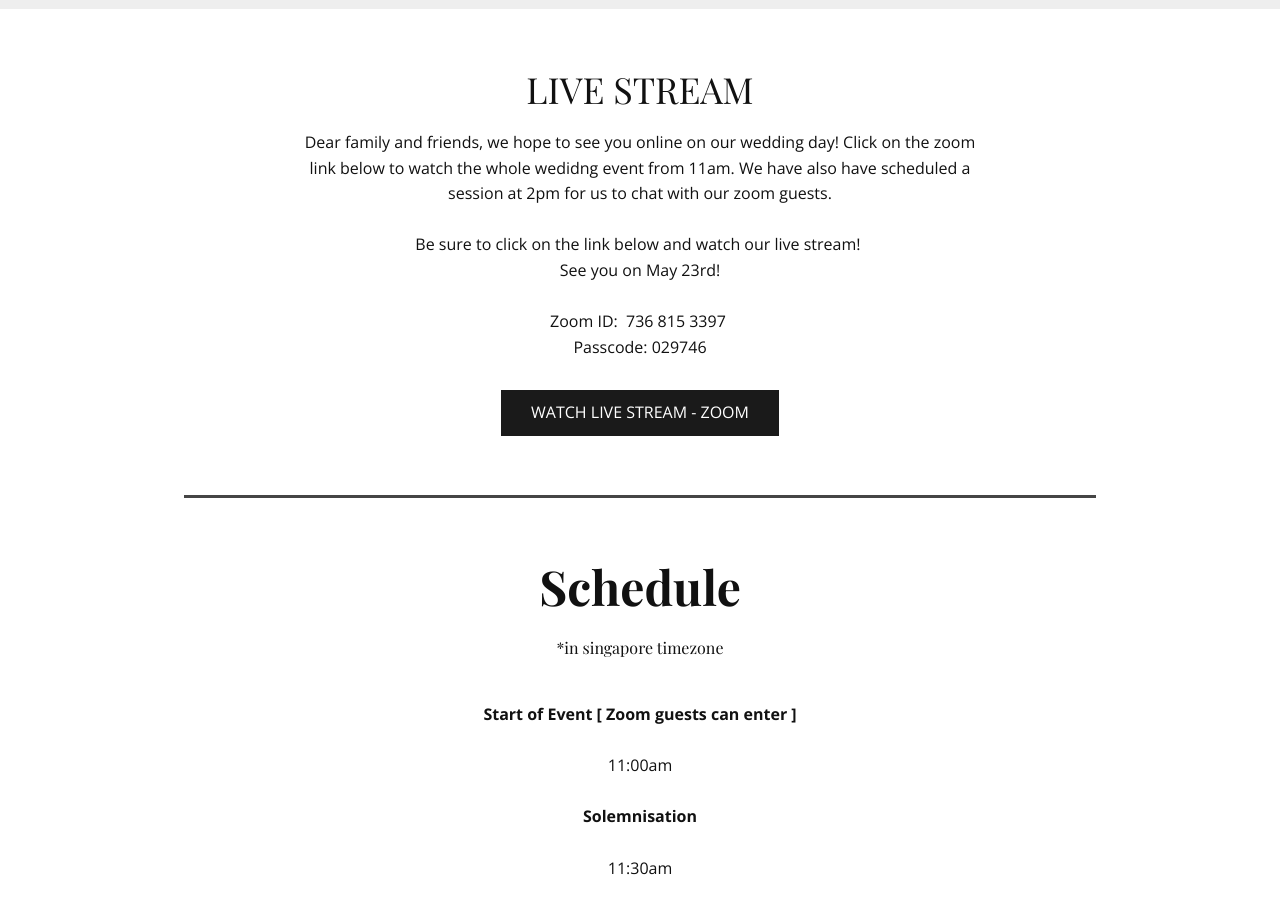
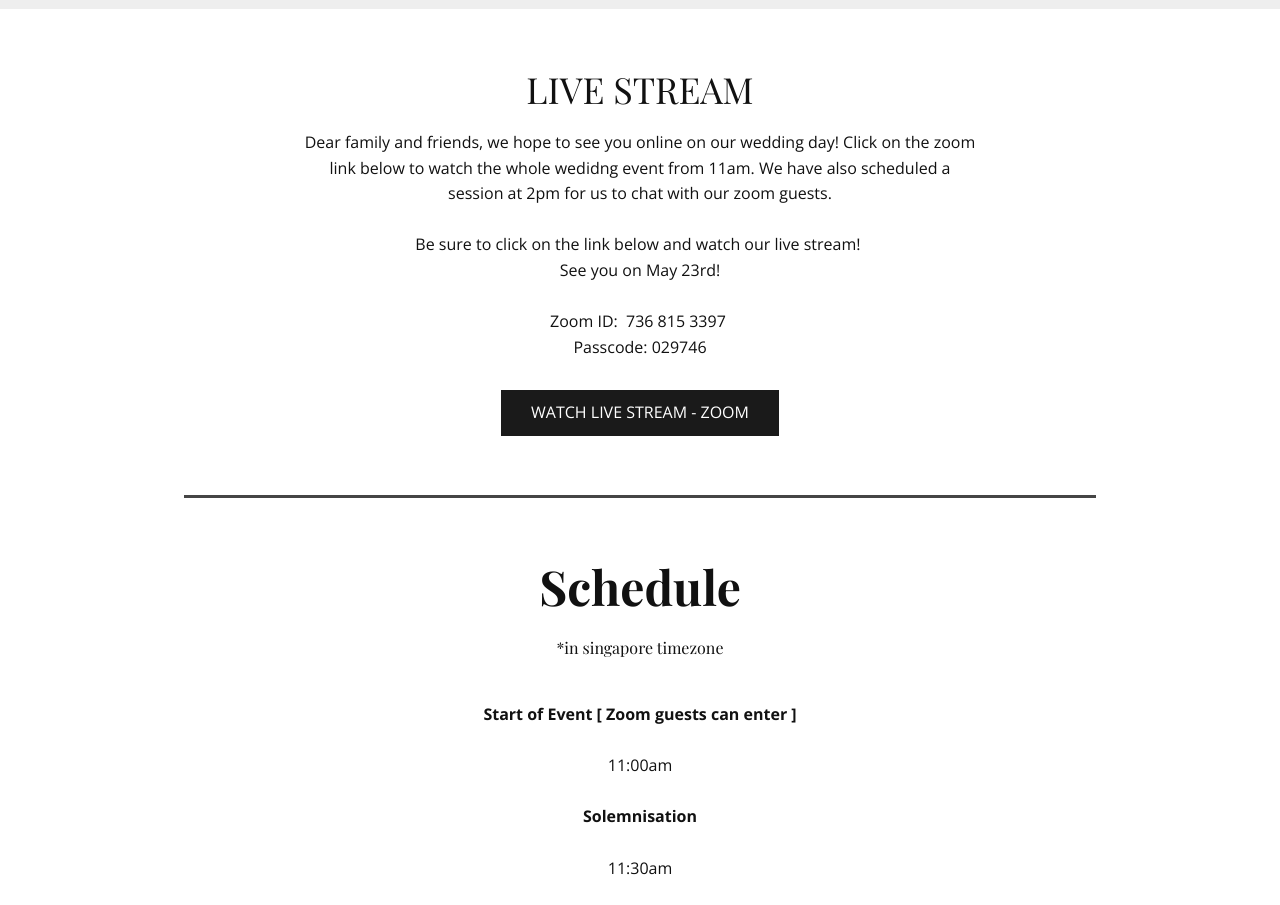
Before and after one commit to kyunana/kyunana, a plain HTML site: page Home.html in a window 1280 px wide. Shown: the part 2580-3485 px from the top of the page. Drawn offline with nearby package versions, Linux system fonts and the light colour scheme; grey boxes are pictures that could not be loaded; a web font is replaced by a local one.

Commit message:
Deleted have

```diff
--- a/Home.html
+++ b/Home.html
@@ -94,7 +94,7 @@
     <section class="u-align-center u-clearfix u-section-5" id="carousel_9655">
       <div class="u-align-center u-clearfix u-sheet u-sheet-1">
         <h2 class="u-custom-font u-font-playfair-display u-text u-text-1">LIVE STREAM</h2>
-        <p class="u-text u-text-2">Dear family and friends, we hope to see you online on our wedding day! Click on the zoom link below to watch the whole wedidng event from 11am. We have also have scheduled a session at 2pm for us to chat with our zoom guests.<br>
+        <p class="u-text u-text-2">Dear family and friends, we hope to see you online on our wedding day! Click on the zoom link below to watch the whole wedidng event from 11am. We have also scheduled a session at 2pm for us to chat with our zoom guests.<br>
           <br>Be sure to click on the link below and watch our live stream!&nbsp;<br>See you on May 23rd!<br>
           <br>Zoom ID:&nbsp;
 736 815 3397&nbsp;<br>Passcode: 029746
```
Also changed, not shown: index.html (+1 -1 lines).
